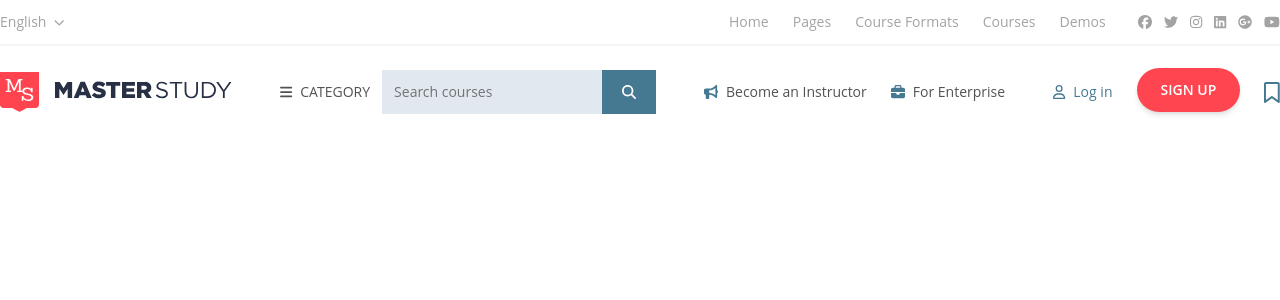
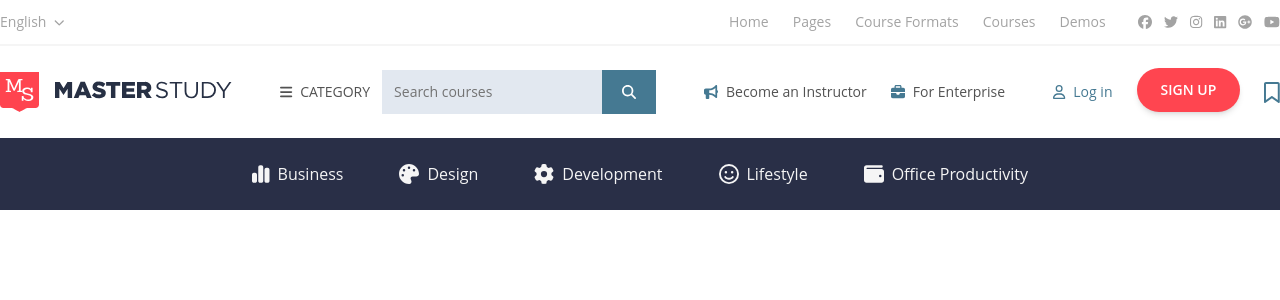
Before and after one commit to giorgioverzicco/proj-html-vuejs, a Vue app: page / in a window 1280 px wide. Shown: the top 300 px of the page. Built offline with nearby package versions, Linux system fonts and the light colour scheme.

Commit message:
add header bottom

```diff
--- /dev/null
+++ b/src/components/layout/HeaderBottom.vue
@@ -0,0 +1,58 @@
+<template>
+  <div>
+    <!-- Container -->
+    <div
+      class="container mx-auto flex items-center justify-center gap-x-14 py-6"
+    >
+      <ButtonIcon
+        v-for="(link, idx) in links"
+        :key="idx"
+        tag="a"
+        :href="link.url"
+      >
+        <FontAwesomeIcon :icon="link.icon" class="fa-lg" />
+        <span>{{ link.name }}</span>
+      </ButtonIcon>
+    </div>
+    <!-- /Container -->
+  </div>
+</template>
+<script>
+import ButtonIcon from '@/components/atoms/Buttons/ButtonIcon'
+
+export default {
+  name: 'HeaderBottom',
+  components: { ButtonIcon },
+  data() {
+    return {
+      links: [
+        {
+          url: '#',
+          name: 'Business',
+          icon: 'fa-solid fa-chart-simple',
+        },
+        {
+          url: '#',
+          name: 'Design',
+          icon: 'fa-solid fa-palette',
+        },
+        {
+          url: '#',
+          name: 'Development',
+          icon: 'fa-solid fa-gear',
+        },
+        {
+          url: '#',
+          name: 'Lifestyle',
+          icon: 'fa-regular fa-face-smile',
+        },
+        {
+          url: '#',
+          name: 'Office Productivity',
+          icon: 'fa-solid fa-wallet',
+        },
+      ],
+    }
+  },
+}
+</script>
--- a/src/components/layout/TheHeader.vue
+++ b/src/components/layout/TheHeader.vue
@@ -4,15 +4,18 @@
       class="border-b-2 border-b-neutral-100 bg-white text-sm text-neutral-400"
     />
     <HeaderBody class="bg-white text-sm text-neutral-600" />
+
+    <HeaderBottom class="bg-cube-ebony-clay text-neutral-100" />
   </header>
 </template>
 
 <script>
 import HeaderTop from '@/components/organisms/Header/HeaderTop'
 import HeaderBody from '@/components/organisms/Header/HeaderBody'
+import HeaderBottom from '@/components/layout/HeaderBottom'
 
 export default {
   name: 'TheHeader',
-  components: { HeaderBody, HeaderTop },
+  components: { HeaderBottom, HeaderBody, HeaderTop },
 }
 </script>
```
Also changed, not shown: src/main.js (+10 -0 lines).
